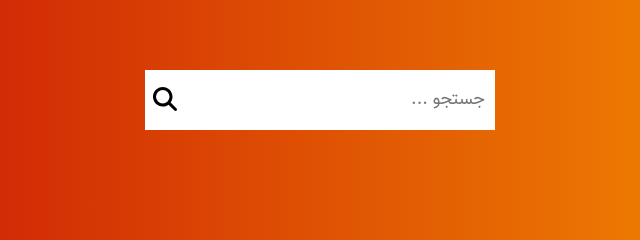
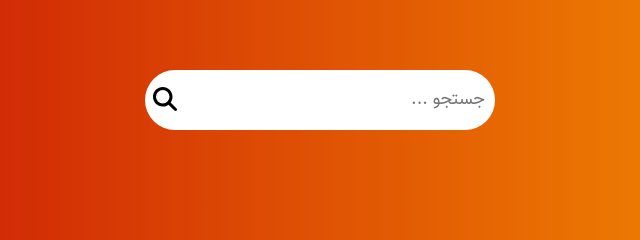
Before and after one commit to amirhkf1/70-js-Projects, a plain HTML site: page 4/index.html in a window 1280 px wide. Both pictures are taken after a click on the button 635 px from the left and 405 px from the top of the page. Shown: the part 305-545 px from the top of the page, 305-945 px from the left. Drawn offline with Linux system fonts and the light colour scheme; files whose address does not match are found by name.

Commit message:
border updated

```diff
--- a/4/styles/style.css
+++ b/4/styles/style.css
@@ -34,14 +34,21 @@ body{
     height: 50px;
     width: 20px;
     border: none;
+    border-radius: 50px;
     transition: width .4s ease;
     -webkit-transition: width .4s ease;
     -moz-transition: width .4s ease;
     -ms-transition: width .4s ease;
     -o-transition: width .4s ease;
+    -webkit-border-radius: 50px;
+    -moz-border-radius: 50px;
+    -ms-border-radius: 50px;
+    -o-border-radius: 50px;
 }
 .search.active .input{
     width: 300px;
+    border-bottom-left-radius: 0;
+    border-top-left-radius: 0;
 }
 .search .btn{
    padding: 15px;
@@ -53,6 +60,7 @@ body{
    width: 50px;
    height: 60px;
    cursor: pointer;
+   border-radius: 30px;
    box-sizing: border-box;
    transition: right .4s ease;
    -webkit-transition: right .4s ease;
@@ -60,8 +68,14 @@ body{
    -ms-transition: right .4s ease;
    -o-transition: right .4s ease;
    font-size: 24px;
+   -webkit-border-radius:;
+   -moz-border-radius:;
+   -ms-border-radius:;
+   -o-border-radius:;
 }
 
 .search.active .btn{
     right: 300px;
+    border-bottom-right-radius: 0;
+    border-top-right-radius: 0;
 }
```
